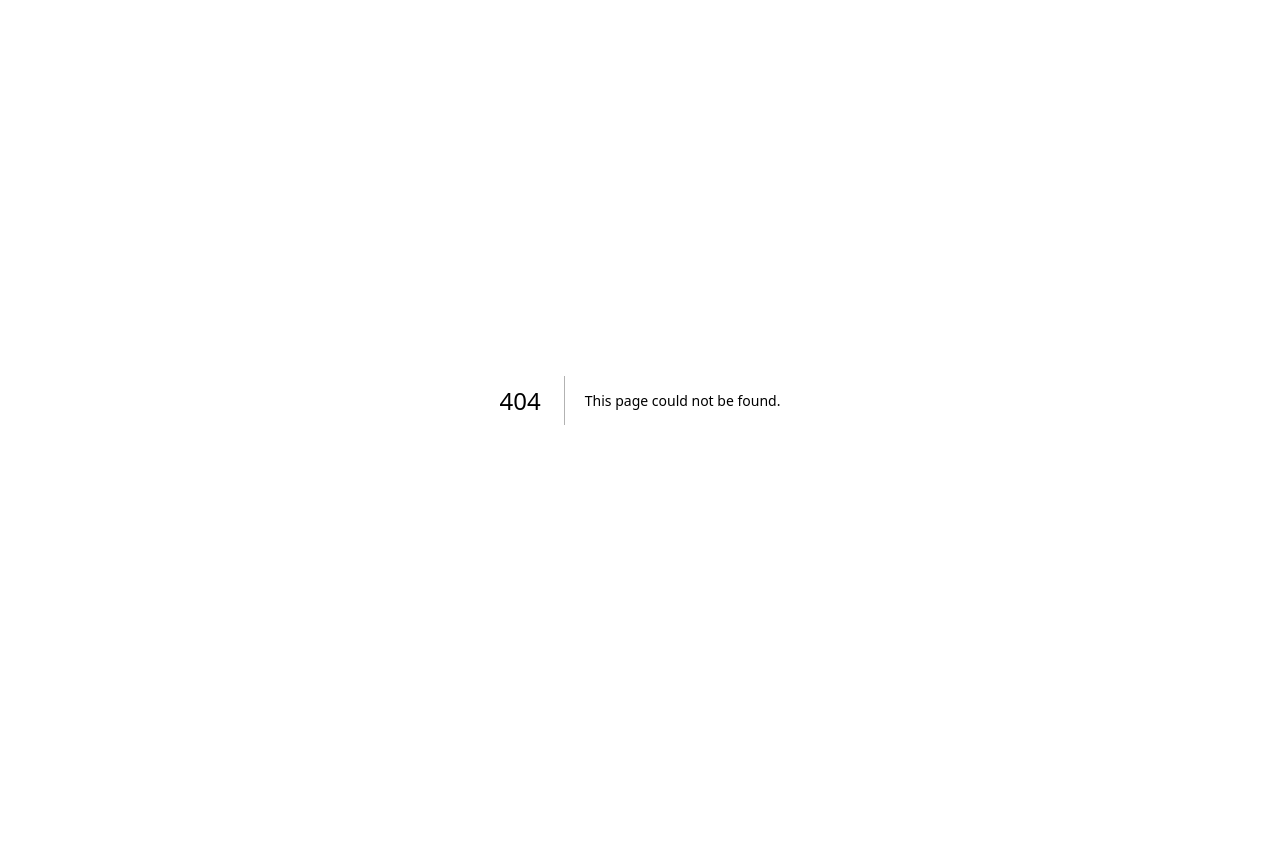
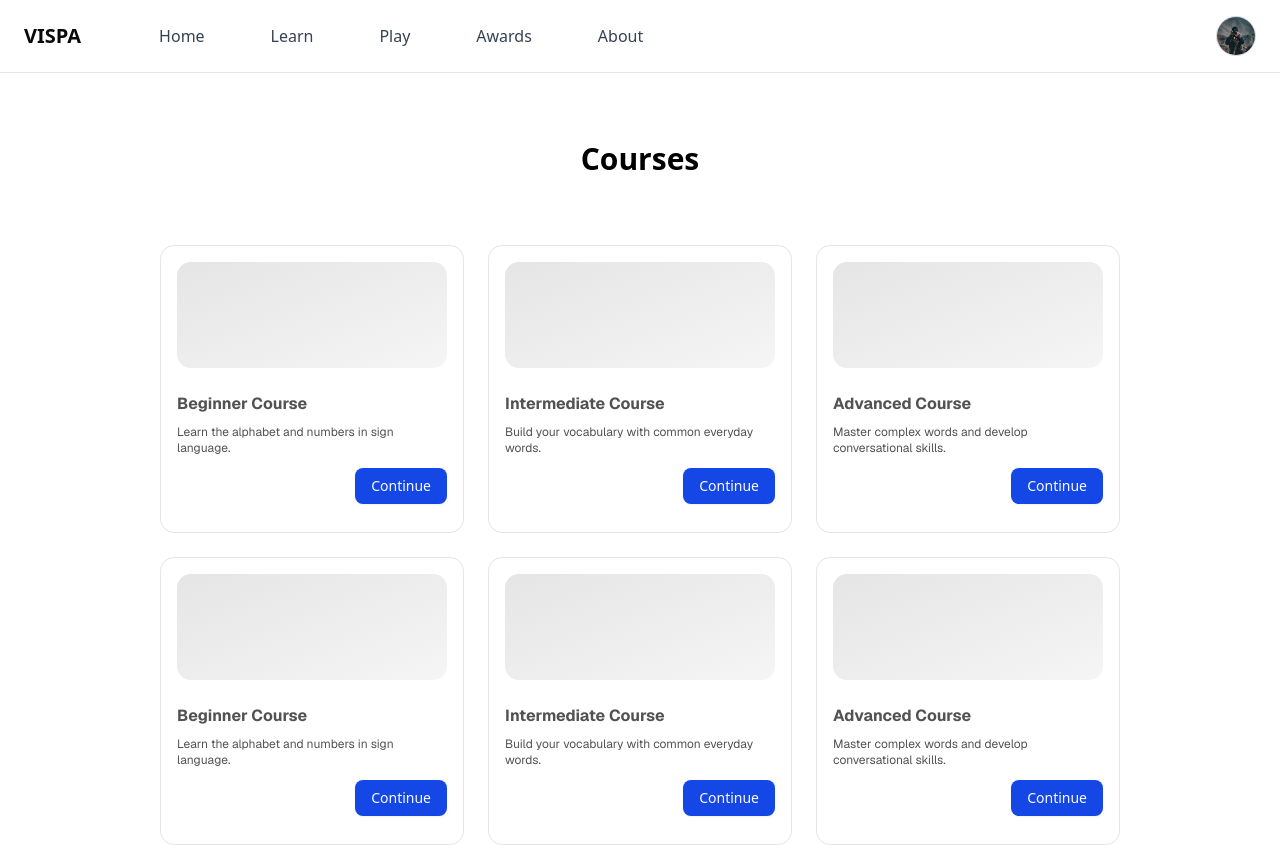
Before and after one commit to Yosxxx/VISPA, a Next.js app in the folder front-end/: page /learn in a window 1280 px wide. Before the commit this address had no page. Shown: the top 845 px of the page. Before the commit the page ends 800 px from the top, so only its background shows below. Built offline with nearby package versions, Linux system fonts and the light colour scheme.

Commit message:
Add Course page

```diff
--- /dev/null
+++ b/front-end/src/app/learn/page.tsx
@@ -0,0 +1,25 @@
+"use client";
+import React from "react";
+import FloatingNavbar from "@/components/ui/floating-navbar";
+import Navbar from "@/components/ui/navbar";
+import CourseGridSection from "@/components/learn/courseGridSection";
+
+export default function Home() {
+  return (
+    <div className="relative  w-full">
+      <Navbar />
+      <FloatingNavbar />
+      <CourseGridSection />
+    </div>
+  );
+}
+// const DummyContent = () => {
+//   return (
+//     <div className="grid grid-cols-1 h-[40rem] w-full bg-white dark:bg-black relative border border-neutral-200 dark:border-white/[0.2] rounded-md">
+//       <p className="dark:text-white text-neutral-600 text-center text-4xl mt-40 font-bold">
+//         Dummy Content
+//       </p>
+//       <div className="inset-0 absolute bg-grid-black/[0.1] dark:bg-grid-white/[0.2]" />
+//     </div>
+//   );
+// };
--- /dev/null
+++ b/front-end/src/components/learn/courseGridSection.tsx
@@ -0,0 +1,97 @@
+import { cn } from "@/lib/utils";
+import React from "react";
+import { BentoGrid, BentoGridItem } from "../ui/bento-grid";
+import {
+  IconArrowWaveRightUp,
+  IconBoxAlignRightFilled,
+  IconBoxAlignTopLeft,
+  IconClipboardCopy,
+  IconFileBroken,
+  IconSignature,
+  IconTableColumn,
+} from "@tabler/icons-react";
+
+export default function courseGridSection() {
+  return (
+    <div className="my-12 flex flex-col justify-center items-center">
+      <h2 className="text-3xl font-bold text-black dark:text-white my-5 text-center md:text-left max-w-3/4">
+        Courses
+      </h2>
+      <div className="mx-auto grid max-w-3/4 grid-cols-1 gap-6 md:auto-rows-[18rem] md:grid-cols-3  my-12">
+        {/* <h2 className="text-3xl font-bold text-black dark:text-white max-w-4xl mx-auto my-5 text-center md:text-left justify-around">
+        Continue Lesson
+      </h2> */}
+
+        {items.map((item, i) => (
+          <BentoGridItem
+            key={i}
+            title={item.title}
+            description={item.description}
+            header={item.header}
+            links={item.links}
+            // className={i === 3 || i === 6 ? "md:col-span-2" : ""}
+          />
+        ))}
+      </div>
+    </div>
+  );
+}
+const Skeleton = () => (
+  <div className="flex flex-1 w-full h-full min-h-[6rem] rounded-xl bg-gradient-to-br from-neutral-200 dark:from-neutral-900 dark:to-neutral-800 to-neutral-100"></div>
+);
+const items = [
+  {
+    title: "Beginner Course",
+    description: "Learn the alphabet and numbers in sign language.",
+    header: <Skeleton />,
+    links: "course1",
+  },
+  {
+    title: "Intermediate Course",
+    description: "Build your vocabulary with common everyday words.",
+    header: <Skeleton />,
+    links: "course1",
+  },
+  {
+    title: "Advanced Course",
+    description: "Master complex words and develop conversational skills.",
+    header: <Skeleton />,
+    links: "course1",
+  },
+  {
+    title: "Beginner Course",
+    description: "Learn the alphabet and numbers in sign language.",
+    header: <Skeleton />,
+    links: "course1",
+  },
+  {
+    title: "Intermediate Course",
+    description: "Build your vocabulary with common everyday words.",
+    header: <Skeleton />,
+    links: "course1",
+  },
+  {
+    title: "Advanced Course",
+    description: "Master complex words and develop conversational skills.",
+    header: <Skeleton />,
+    links: "course1",
+  },
+  {
+    title: "Beginner Course",
+    description: "Learn the alphabet and numbers in sign language.",
+    header: <Skeleton />,
+    links: "course1",
+  },
+  {
+    title: "Intermediate Course",
+    description: "Build your vocabulary with common everyday words.",
+    header: <Skeleton />,
+    links: "course1",
+  },
+  {
+    title: "Advanced Course",
+    description: "Master complex words and develop conversational skills.",
+    header: <Skeleton />,
+    links: "course1",
+  },
+];
```
